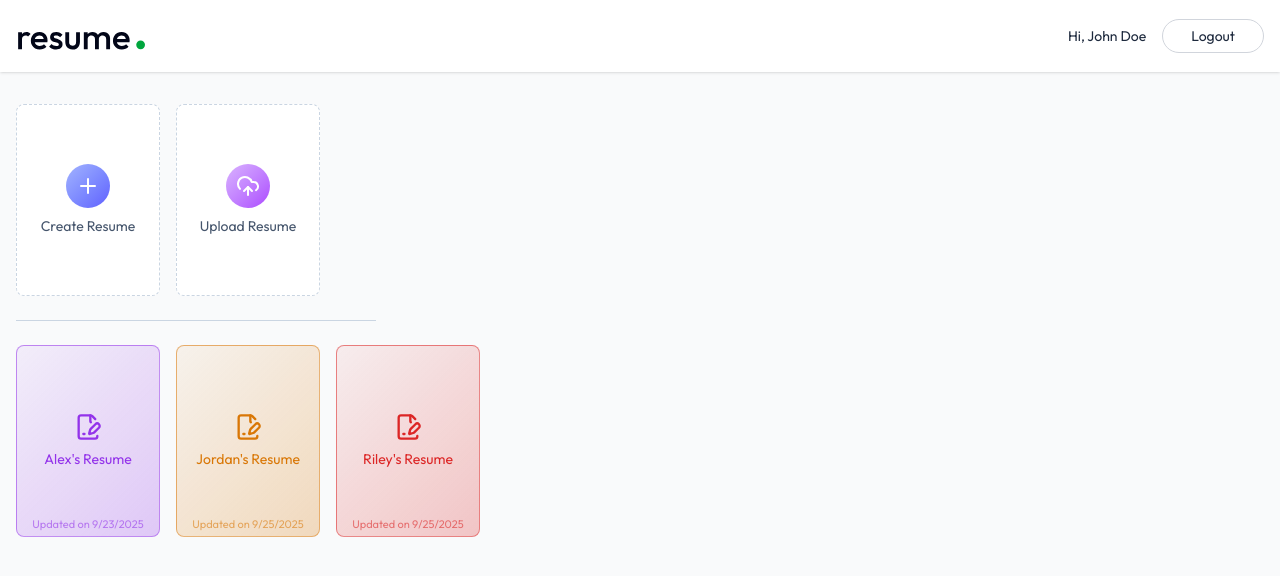
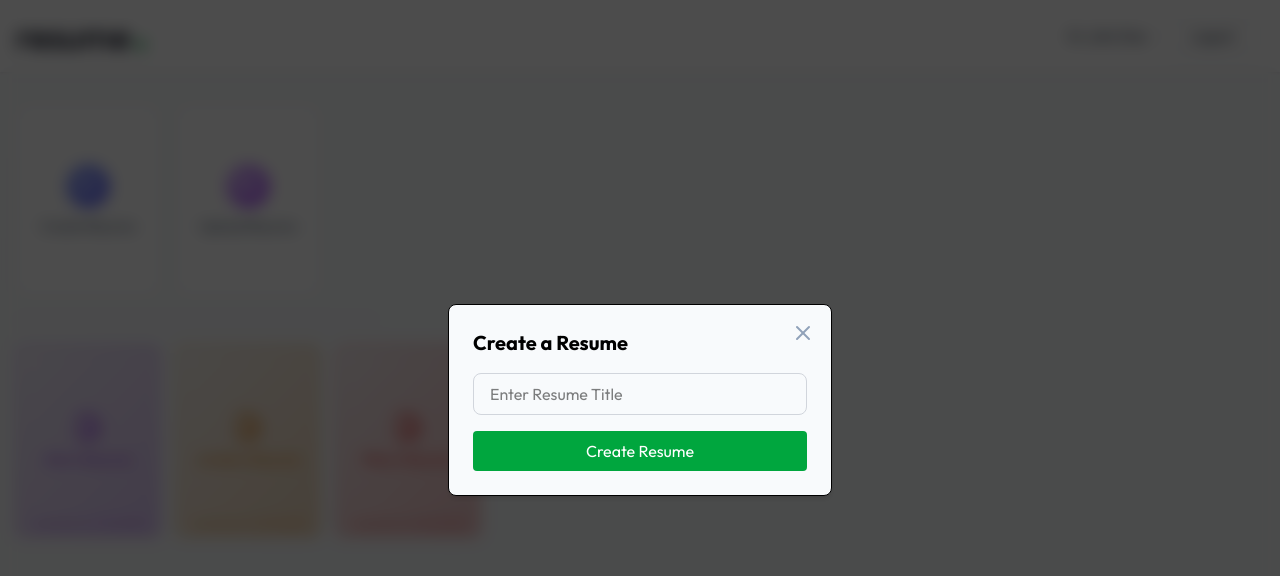
Before and after one commit to priyanshi1207-star/my-react-app, a React (Vite) app: page /App in a window 1280 px wide. Both pictures are taken after a click on the button "Create Resume". Shown: the top 576 px of the page. Built offline with nearby package versions, Linux system fonts and the light colour scheme; the HTML template or start-up script is replaced by a standard one.

Commit message:
Updated Project

```diff
--- a/src/Pages/Dashboard.jsx
+++ b/src/Pages/Dashboard.jsx
@@ -1,14 +1,29 @@
-import { FilePenLineIcon, PlusIcon, UploadCloudIcon, Trash2, Pencil } from 'lucide-react'
-import React, { useState, useEffect } from 'react' // Changed 'use' to 'useState, useEffect'
+import { FilePenLineIcon, PlusIcon, UploadCloudIcon, Trash2, Pencil, XIcon } from 'lucide-react'
+import React, { useState, useEffect, use } from 'react'
 import { dummyResumeData } from '../assets/assets'
+import { useNavigate } from 'react-router-dom'
 
 const Dashboard = () => {
   const colors = ["#9333ea", "#d97706", "#dc2626", "#0284c7", "#16a34a"]
   const [allResumes, setAllResumes] = useState([])
+  const [showCreateResume, setShowCreateResume] = useState(false)
+  const [showUploadResume, setShowUploadResume] = useState(false)
+  const [title, setTitle] = useState("")
+  const [resume, setResume] = useState(null)
+  const [editResumeId, setShowEditResumeId] = useState('')
+
+  const navigate = useNavigate()
 
   const loadAllResumes = async () => {
     // Ensure dummyResumeData exists and is an array
     setAllResumes(dummyResumeData || [])
+  }
+
+  const createResume = async (event) => {
+    event.preventDefault()
+    setShowCreateResume(false)
+    navigate('/app/builder/res123')
+
   }
 
   useEffect(() => {
@@ -22,7 +37,7 @@
         bg-clip-text text-transparent sm:hidden'>Welcome, John Doe</p>
 
         <div className='flex gap-4'>
-          <button className='w-full bg-white sm:max-w-36 h-48 flex flex-col items-center
+          <button onClick={() => setShowCreateResume(true)} className='w-full bg-white sm:max-w-36 h-48 flex flex-col items-center
           justify-center rounded-lg gap-2 text-slate-600 border border-dashed
           border-slate-300 group hover:border-indigo-500 hover:shadow-lg transition-all
           duration-300 cursor-pointer'>
@@ -41,7 +56,7 @@
           </button>
         </div>
 
-        <hr className='border-slate-300 my-6 sm:w-[360px]'/>
+        <hr className='border-slate-300 my-6 sm:w-[360px]' />
 
         <div className='grid grid-cols-2 sm:flex flex-wrap gap-4'>
           {allResumes.map((resume, index) => {
@@ -50,25 +65,44 @@
               <button key={index} className='relative w-full sm:max-w-36 h-48 flex
               flex-col items-center justify-center rounded-lg gap-2 border group
               hover:shadow-lg transition-all duration-300 cursor-pointer'
-              style={{background: `linear-gradient(135deg, ${baseColor}10, ${baseColor}40)`, borderColor: `${baseColor}80`}}>
+                style={{ background: `linear-gradient(135deg, ${baseColor}10, ${baseColor}40)`, borderColor: `${baseColor}80` }}>
 
-                <FilePenLineIcon className='size-7 group-hover:scale-105 transition-all' style={{color: baseColor}}/>
-                <p className='text-sm group-hover:scale-105 transition-all px-2 text-center' style={{color: baseColor}}>
+                <FilePenLineIcon className='size-7 group-hover:scale-105 transition-all' style={{ color: baseColor }} />
+                <p className='text-sm group-hover:scale-105 transition-all px-2 text-center' style={{ color: baseColor }}>
                   {resume.title}</p>
                 <p className='absolute bottom-1 text-[11px] text-slate-400
                 group-hover:text-slate-500 transition-all duration-300 px-2
-                text-center' style={{color: baseColor + '90'}}>
+                text-center' style={{ color: baseColor + '90' }}>
                   Updated on {new Date(resume.updatedAt).toLocaleDateString()}
                 </p>
 
                 <div className='absolute top-1 right-1 group-hover:flex items-center hidden'>
-                  <Trash2 className='size-7 p-1.5 hover:bg-white/50 rounded text-slate-700 transition-colors'/>
-                  <Pencil className='size-7 p-1.5 hover:bg-white/50 rounded text-slate-700 transition-colors'/>
+                  <Trash2 className='size-7 p-1.5 hover:bg-white/50 rounded text-slate-700 transition-colors' />
+                  <Pencil className='size-7 p-1.5 hover:bg-white/50 rounded text-slate-700 transition-colors' />
                 </div>
               </button>
             )
           })}
         </div>
+
+        {showCreateResume && (
+          <form onSubmit={createResume} onClick={() => setShowCreateResume(false)} className='fixed inset-0 bg-black/70 backdrop-blur bg-opacity-50
+            z-10 flex items-center justify-center'>
+            <div onClick={e => e.stopPropagation} className='relative bg-slate-50 border shadow-md
+            rounded-lg w-full max-w-sm p-6'>
+              <h2 className='text-xl font-bold mb-4'>Create a Resume</h2>
+              <input type="text" placeholder='Enter Resume Title' className='w-full
+              px-4 py-2 mb-4 focus:border-green-600 ring-green-600' required />
+
+              <button className='w-full py-2 bg-green-600 text-white rounded hover:bg-green-700
+              transition-colors'>Create Resume</button>
+              <XIcon className='absolute top-4 right-4 text-slate-400
+              hover:text-slate-600 cursor-pointer transition-colors'
+                onClick={() => { setShowCreateResume(false); setTitle('') }} />
+            </div>
+          </form>
+        )}
+
       </div>
     </div>
   )
--- a/src/index.css
+++ b/src/index.css
@@ -2,7 +2,7 @@
 
 @import "tailwindcss";
 
-*{
+* {
     font-family: "Outfit", sans-serif;
 }
 
@@ -10,4 +10,8 @@
     button {
         @apply cursor-pointer;
     }
+
+    input:not([type="checkbox"]) {
+        @apply outline-none focus:ring border border-gray-300 focus:ring-blue-500 focus:border-blue-500 rounded-lg;
+    }
 }
```
